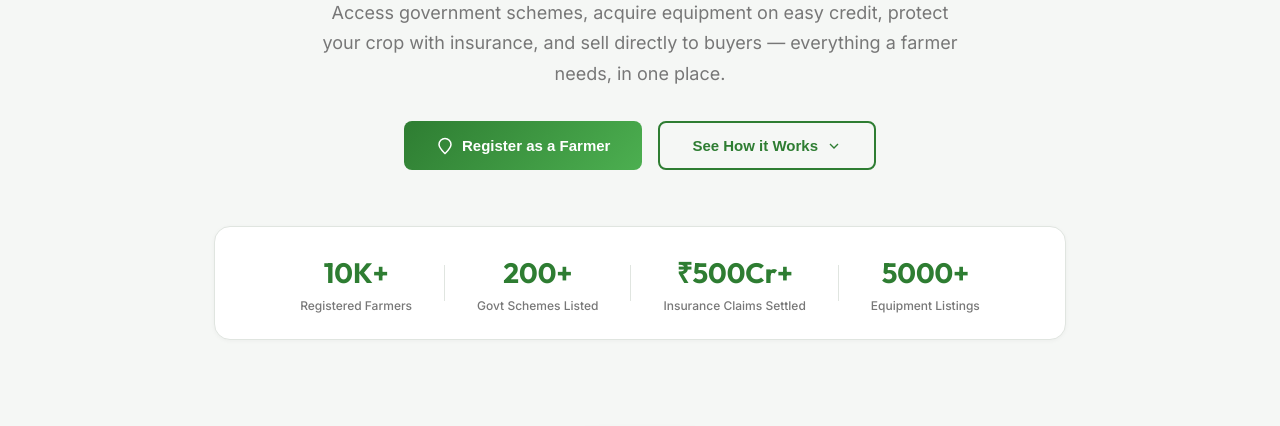
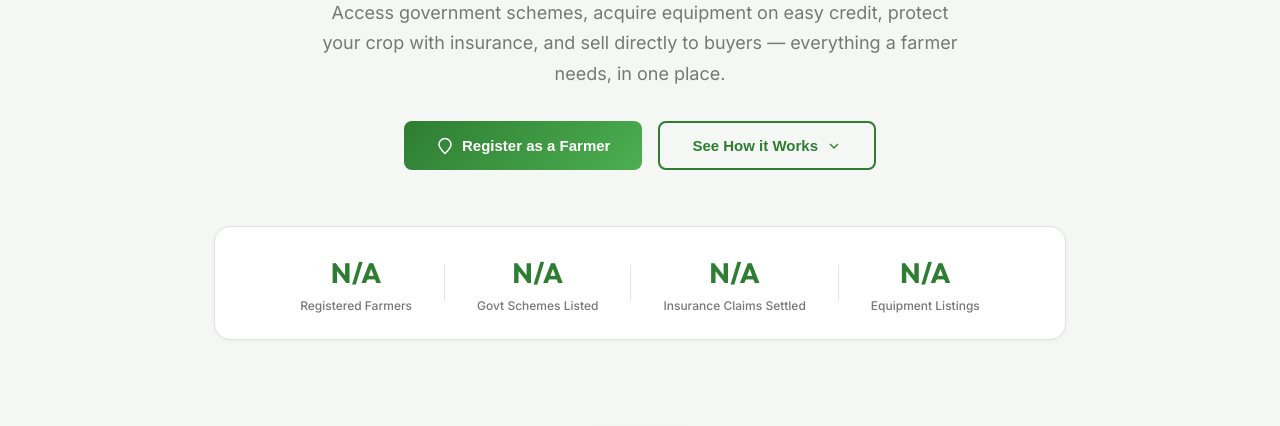
Before and after one commit to mswx999/Smart-Agriculture-Ecosystem, a website: page index.html in a window 1280 px wide. Shown: the part 374-800 px from the top of the page. Drawn offline with Linux system fonts and the light colour scheme; no server answers.

Commit message:
Update registered farmers and schemes stats to 'N/A'

```diff
--- a/index.html
+++ b/index.html
@@ -84,13 +84,13 @@
       </button>
     </div>
     <div class="hero-stats reveal">
-      <div class="stat"><strong>10K+</strong><span>Registered Farmers</span></div>
+      <div class="stat"><strong>N/A</strong><span>Registered Farmers</span></div>
       <div class="stat-divider"></div>
-      <div class="stat"><strong>200+</strong><span>Govt Schemes Listed</span></div>
+      <div class="stat"><strong>N/A</strong><span>Govt Schemes Listed</span></div>
       <div class="stat-divider"></div>
-      <div class="stat"><strong>₹500Cr+</strong><span>Insurance Claims Settled</span></div>
+      <div class="stat"><strong>N/A</strong><span>Insurance Claims Settled</span></div>
       <div class="stat-divider"></div>
-      <div class="stat"><strong>5000+</strong><span>Equipment Listings</span></div>
+      <div class="stat"><strong>N/A</strong><span>Equipment Listings</span></div>
     </div>
   </section>
 
```
